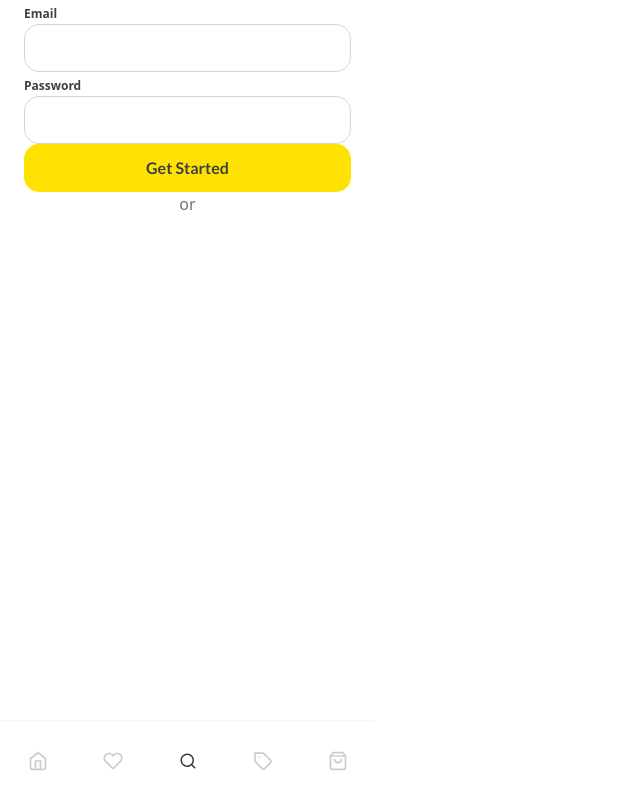
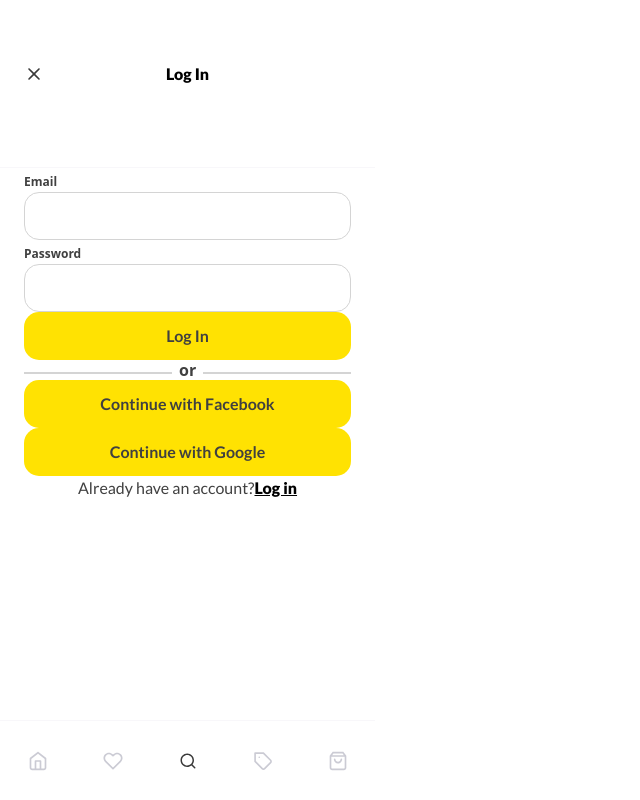
Before and after one commit to Andrei1694/symmetrical-parakeet, a React (Vite) app in the folder client/: page / in a window 1280 px wide. Shown: the whole page, without its empty margins (0-640 px from the left). Built offline with nearby package versions, Linux system fonts and the light colour scheme.

Commit message:
new changes

```diff
--- a/client/src/App.jsx
+++ b/client/src/App.jsx
@@ -6,18 +6,31 @@ import Button from "./components/Button";
 import Input from "./components/Input";
 import Navbar from "./components/Navbar";
 import LoginForm from "./forms/LoginForm";
+import Header from "./components/Header";
 
 function App() {
   const [count, setCount] = useState(0);
 
   return (
     <div className="w-full">
+      <Header locationText="Log In" />
       <div className="flex flex-col justify-center items-center">
         <LoginForm />
-        <div className="flex items-center">
-          <hr className="flex-grow" />
-          <span className="px-4 text-gray-500">or</span>
-          <hr className="flex-grow border-gray-300" />
+        <div className="w-[327px] h-5 relative">
+          <div className="left-[155px] top-0 absolute text-center text-neutral-700 text-base font-extrabold leading-tight">
+            or
+          </div>
+          <div className="w-[148px] h-[0px] left-0 top-[12px] absolute border border-neutral-300"></div>
+          <div className="w-[148px] h-[0px] left-[179px] top-[12px] absolute border border-neutral-300"></div>
+        </div>
+        <div className="flex flex-col">
+        <Button className="mb-4">Continue with Facebook</Button>
+        <Button>Continue with Google</Button>
+        </div>
+
+        <div className="font-lato">
+          <span className="text-neutral-700 text-base font-normal leading-normal">Already have an account?</span>
+          <span className="font-extrabold font-base underline leading-tight">Log in</span>
         </div>
       </div>
       <Navbar />
--- a/client/src/components/Button.jsx
+++ b/client/src/components/Button.jsx
@@ -1,3 +1,4 @@
+import React from "react";
 import apple from "../assets/apple.svg";
 import fb from "../assets/facebook.svg";
 import google from "../assets/google.svg";
@@ -19,18 +20,26 @@ const SocialButton = ({ children, icon }) => {
   );
 };
 
-const getButtonType = (type, props) => {
+const DisabledButton = ({children}) => {
+  return(
+    <button disabled={true} className="w-full text-base leading-tight font-bold bg-gray-50 h-12 text-gray-100 font-lato rounded-2xl">{children}</button>
+  )
+}
+
+function getButtonType (styleType, props) {
+  console.log(styleType)
   const buttonTypes = new Map([
     ["basic", <Btn {...props} />],
     ["social", <SocialButton {...props} />],
+    ["disabled", <DisabledButton {...props} />]
   ]);
-  if (!type) return buttonTypes.get("basic");
+  if (!buttonTypes.has(styleType)) return buttonTypes.get("basic");
   return React.cloneElement(buttonTypes, props);
 };
 
 function Button(props) {
-  const buttonComponent = getButtonType(props.type, props);
-  return buttonComponent || null;
+  const buttonComponent = getButtonType(props.styleType, props);
+  return buttonComponent || <>error</>;
 }
 
 export default Button;
--- /dev/null
+++ b/client/src/components/Header.jsx
@@ -0,0 +1,15 @@
+import xIcon from "../assets/x.svg";
+function Header({ locationText }) {
+  return (
+    <div className="w-full h-[104px] border-b-[1px] border-gray-50">
+      <div className="mt-16 flex">
+        <img src={xIcon} alt="X" className="ml-6 mr-[23px] cursor-pointer" />
+        <div className="w-[241px] text-center font-lato font-extrabold text-base leading-tight">
+          {locationText}
+        </div>
+      </div>
+    </div>
+  );
+}
+
+export default Header;
--- a/client/src/components/Input.jsx
+++ b/client/src/components/Input.jsx
@@ -1,4 +1,4 @@
-function Input({ type, label = "no label error" }) {
+function Input({ type, label = "no label error", onChange,value }) {
   return (
     <div className="w-[327px] h-[72px]">
       <div className="justify-start items-center  inline-flex">
@@ -10,6 +10,8 @@ function Input({ type, label = "no label error" }) {
         <input
           type={type}
           className="pl-4 py-[14px] w-[327px] h-12 bg-white rounded-2xl border border-neutral-300 text-neutral-700 text-[16px] font-normal leading-normal"
+          onChange={onChange}
+          value={value}
         />
       </div>
     </div>
--- a/client/src/forms/LoginForm.jsx
+++ b/client/src/forms/LoginForm.jsx
@@ -1,6 +1,7 @@
 import Button from "../components/Button";
 import Input from "../components/Input";
 import { useFormik } from "formik";
+
 function LoginForm() {
   const formik = useFormik({
     initialValues: {
@@ -15,7 +16,8 @@ function LoginForm() {
     <form onSubmit={formik.handleSubmit}>
       <Input label="Email" onChange={formik.onChange} />
       <Input type="password" label="Password" onChange={formik.onChange} />
-      <Button>Get Started</Button>
+      {/* <Button type='submit' onClick={() => console.log('sdsadsa')}>Get Started</Button> */}
+      <Button>Log In</Button>
     </form>
   );
 }
--- a/client/tailwind.config.js
+++ b/client/tailwind.config.js
@@ -20,7 +20,8 @@ export default {
           '400': '#FFE202'
         },
         gray: {
-          '50': "#F8F7FA"
+          '50': "#F8F7FA",
+          '100': '#A6A6AA'
         }
       }
     },
```
Also changed, not shown: client/src/assets/x.svg (added).
